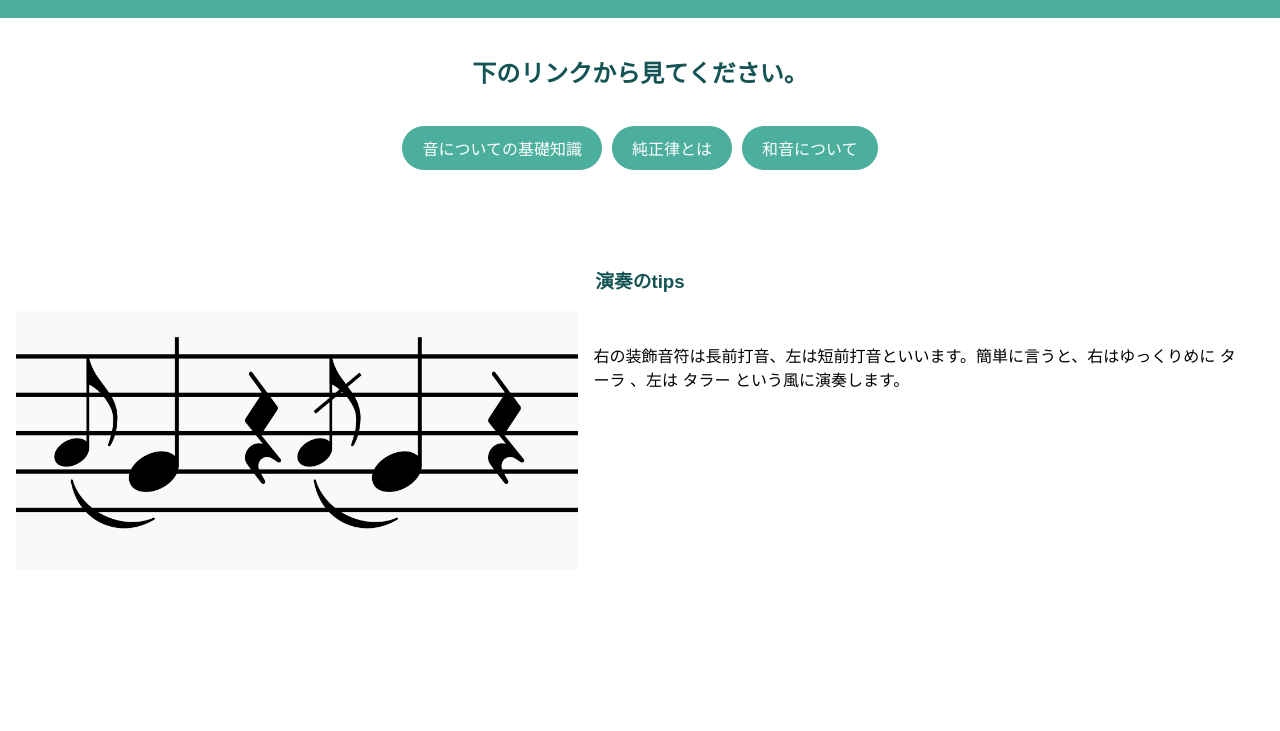
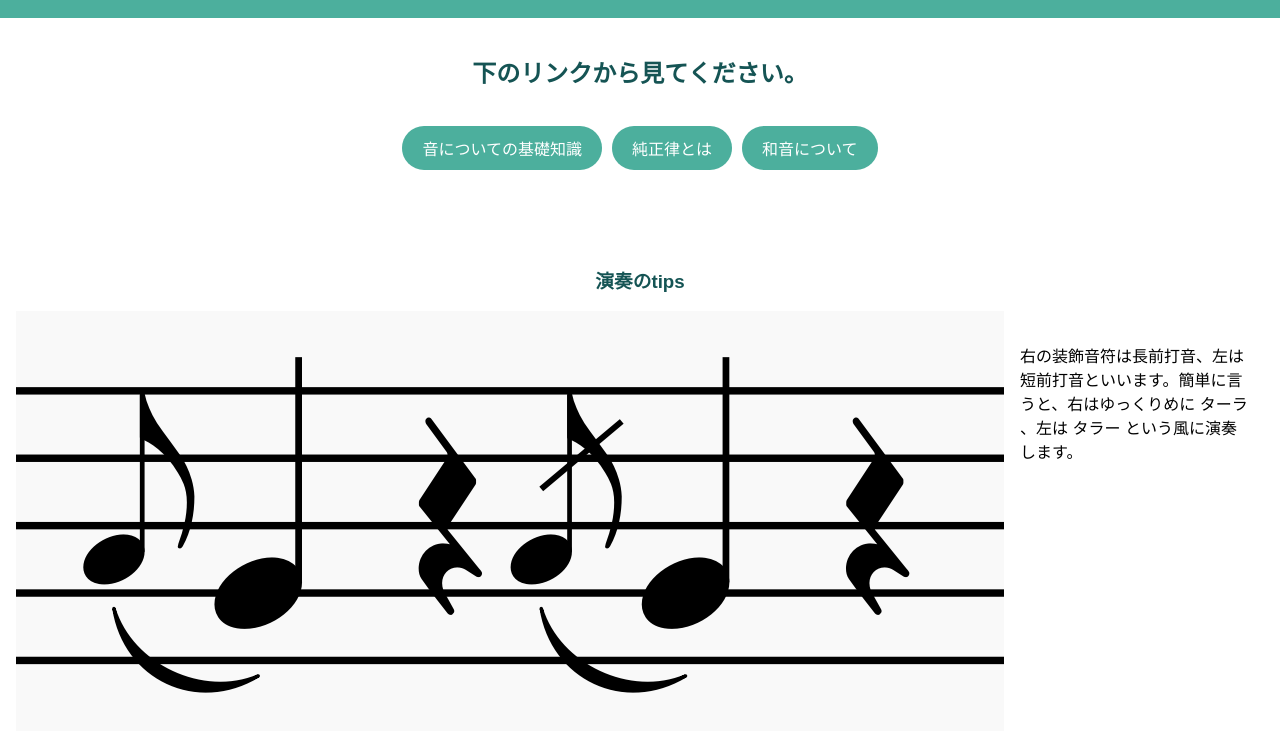
Before and after one commit to masat410/music, a website: page index.html in a window 1280 px wide. Shown: the part 103-834 px from the top of the page. Before the commit the page ends 800 px from the top, so only its background shows below. Drawn offline with Linux system fonts and the light colour scheme.

Commit message:
Update index.html

```diff
--- a/index.html
+++ b/index.html
@@ -25,7 +25,7 @@
     <!--    2025年1月31日 20時36分 なぜか440Hzをドと勘違いしてたので表などを直しました-->
     <h3>演奏のtips</h3>
     <div class="flex0">
-        <img src="assets/image/soushoku.png" alt="2種類の装飾音符" width="45%"  class="flex1"　style="max-width:100%; height:auto;">
+        <img src="assets/image/soushoku.png" alt="2種類の装飾音符"   class="flex1"　style="max-width:100%; height:auto;">
         <p class="flex1">右の装飾音符は長前打音、左は短前打音といいます。簡単に言うと、右はゆっくりめに ターラ 、左は タラー
             という風に演奏します。</p>
     </div>
```
